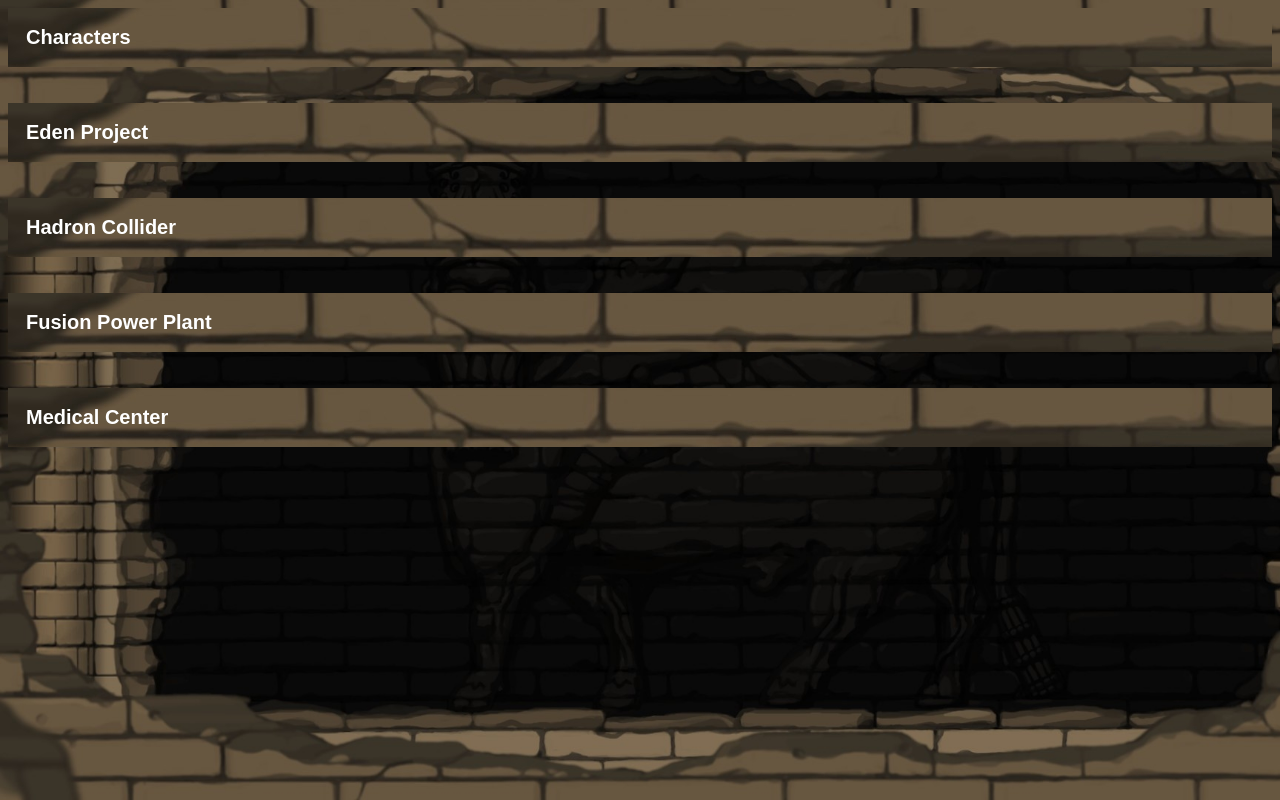
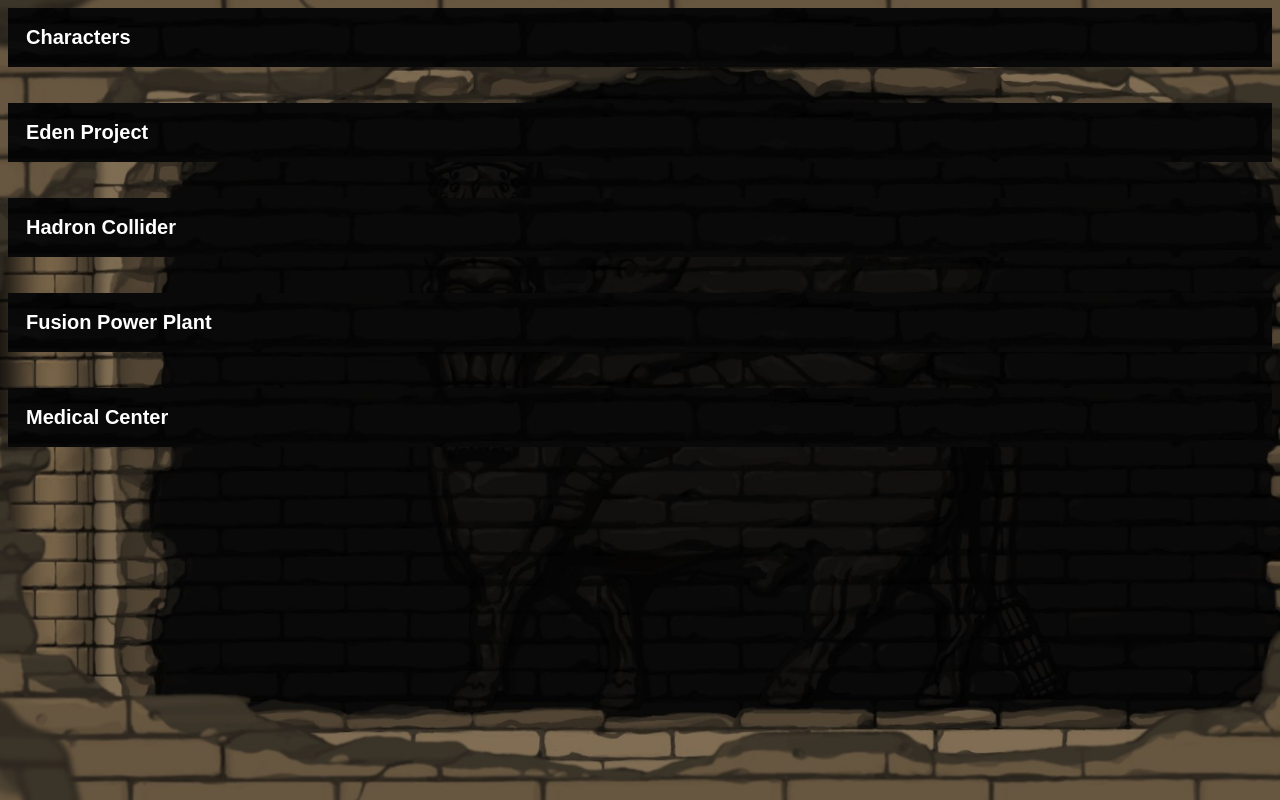
Before and after one commit to Gamesux/Checklist-Tests, a plain HTML site: page index.html in a window 1280 px wide. Drawn offline with nearby package versions, Linux system fonts and the light colour scheme.

Commit message:
Update new 2.css

```diff
--- a/new 2.css
+++ b/new 2.css
@@ -24,7 +24,7 @@ div.normal {
 	color: white;
 }
 .collapsible {
-  background: url(background.jpg) no-repeat;
+  background: url(button.png) no-repeat;
   color: #ffffff;
   cursor: pointer;
   padding: 18px;
@@ -37,7 +37,7 @@ div.normal {
 }
 
 .active, .collapsible:hover {
-  background-color: #e2e3b1;
+  background: url(buttonHighlight.png) no-repeat;
 }
 
 .content {
```
